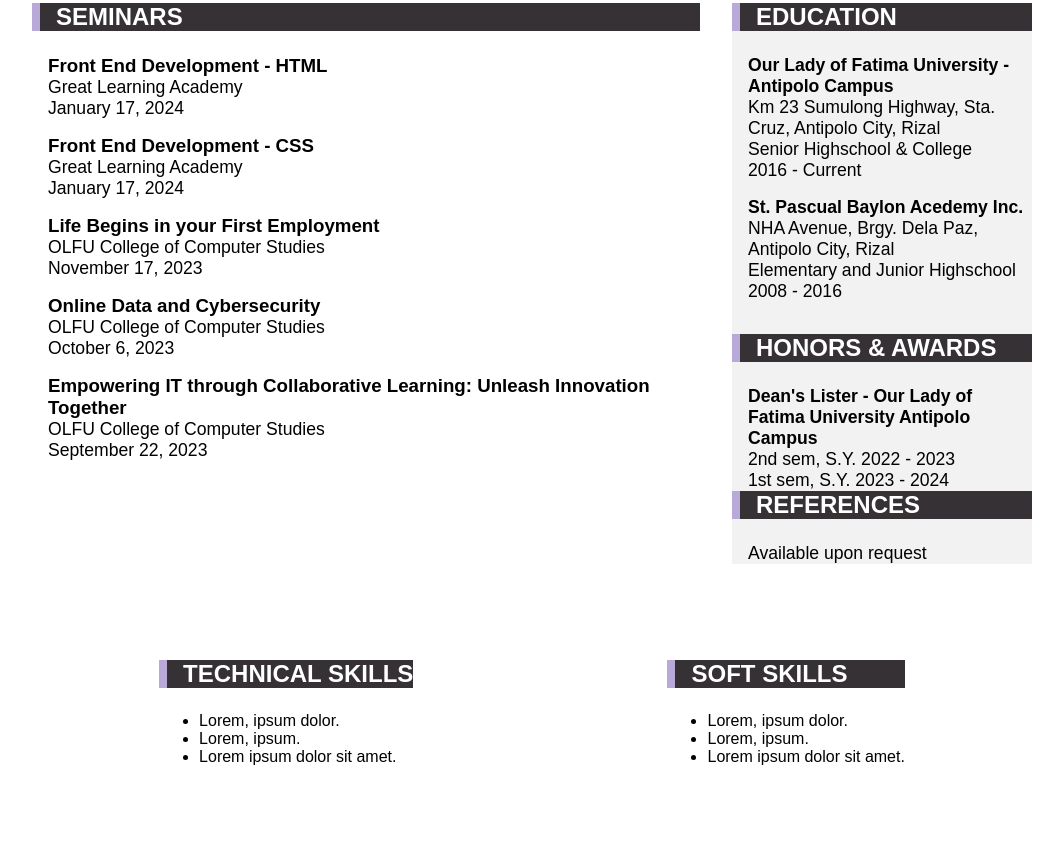
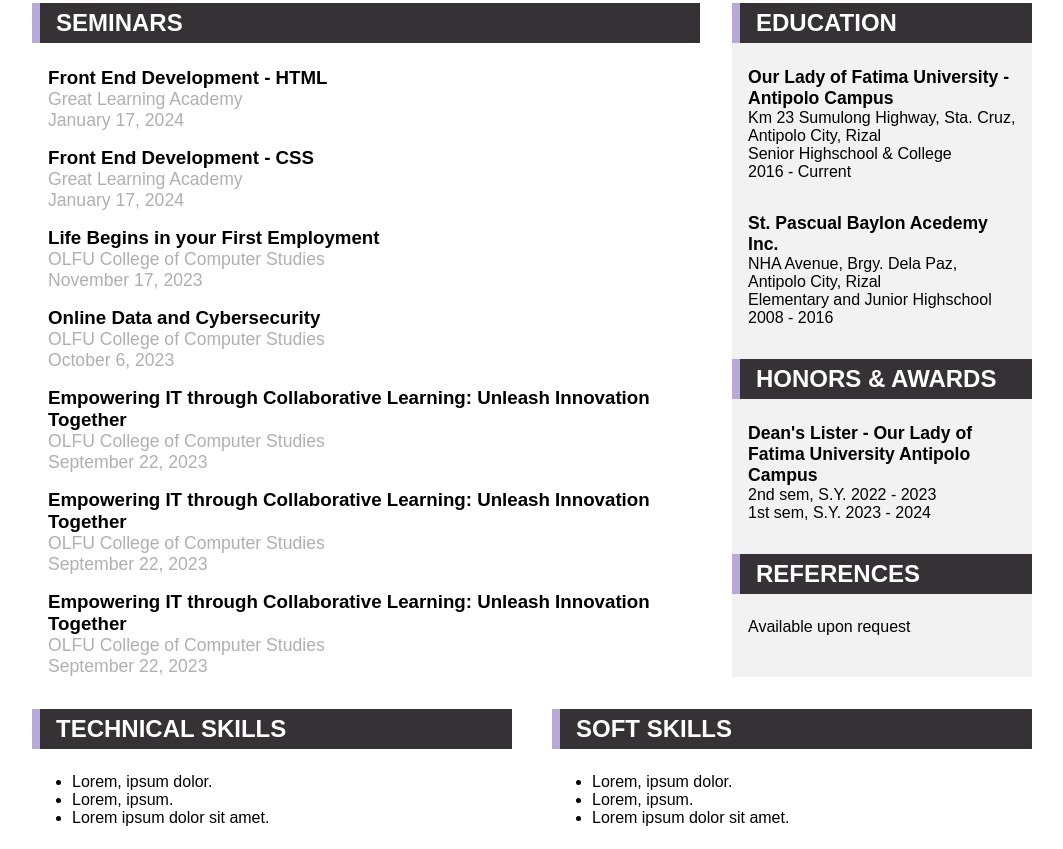
Before and after one commit to meiishroom/meiishroom.github.io, a plain HTML site: page index.html in a window 1280 px wide. Shown: the part 585-1434 px from the top of the page, without its empty margins (108-1171 px from the left). Drawn offline with Linux system fonts and the light colour scheme; a web font is replaced by a local one.

Commit message:
updated resume-html

```diff
--- a/index.html
+++ b/index.html
@@ -69,6 +69,22 @@
             <h3>Online Data and Cybersecurity</h3>
             <p>OLFU College of Computer Studies</p>
             <p>October 6, 2023</p>
+          </article>
+          <article class="article_items">
+            <h3>
+              Empowering IT through Collaborative Learning: Unleash Innovation
+              Together
+            </h3>
+            <p>OLFU College of Computer Studies</p>
+            <p>September 22, 2023</p>
+          </article>
+          <article class="article_items">
+            <h3>
+              Empowering IT through Collaborative Learning: Unleash Innovation
+              Together
+            </h3>
+            <p>OLFU College of Computer Studies</p>
+            <p>September 22, 2023</p>
           </article>
           <article class="article_items">
             <h3>
--- a/resume-style.scss
+++ b/resume-style.scss
@@ -130,14 +130,17 @@ main> section{
 .seminars{
     grid-area: main;
     padding: 0;
+
 }
 
 .skills{
     grid-area: skill;
+    padding: 0;
 }
 
 .side{
-    padding: 0;
+    padding-top: 0;
+    margin-top: 3em;
     grid-area: side;
     background-color: var(--off-white);
 
@@ -145,6 +148,10 @@ main> section{
 
 .article_items{
     padding-left: 1em;
+
+    p{
+        color: #b0b0b0;
+    }
 }
 
 .article_items:hover{
@@ -156,6 +163,7 @@ main> section{
     background-color: var(--primary-blk);
     color: white;
     border-left: 8px solid var(--primary-purple);
+    padding: .25em 0;
     padding-left: 1rem;
 }
 
@@ -165,12 +173,18 @@ main> section{
 
 .edu_items{
     padding-left: 1em;
-
-}
-
-.edu_items + .edu_items{
+    padding-right: 1em ;
     margin-top: 1em;
     margin-bottom: 2em;
+
+    strong{
+        font-size: 1.1rem;
+    }
+
+    p{
+        font-size: 1em;
+    }
+
 }
 
 header{
@@ -193,7 +207,7 @@ footer{
     .flex-row{
         display: flex;
         flex-direction: row;
-        justify-content: space-around;
+        justify-content: space-between;
 
     }
 
@@ -226,5 +240,31 @@ footer{
         "skill skill skill";
     }
 
+    .soft-skills{
+        width: 48%;
+    }
+
+    .tech-skills{
+        width: 48%;
+    }
+
+    .seminars{
+        grid-area: main;
+        padding: 0;
+
+    }
+
+    .skills{
+        grid-area: skill;
+        padding: 0;
+    }
+
+    .side{
+        padding: 0;
+        margin-top: 0;
+
+
+    }
+
 
 }
```
Also changed, not shown: resume-style.css, 1 other file.
